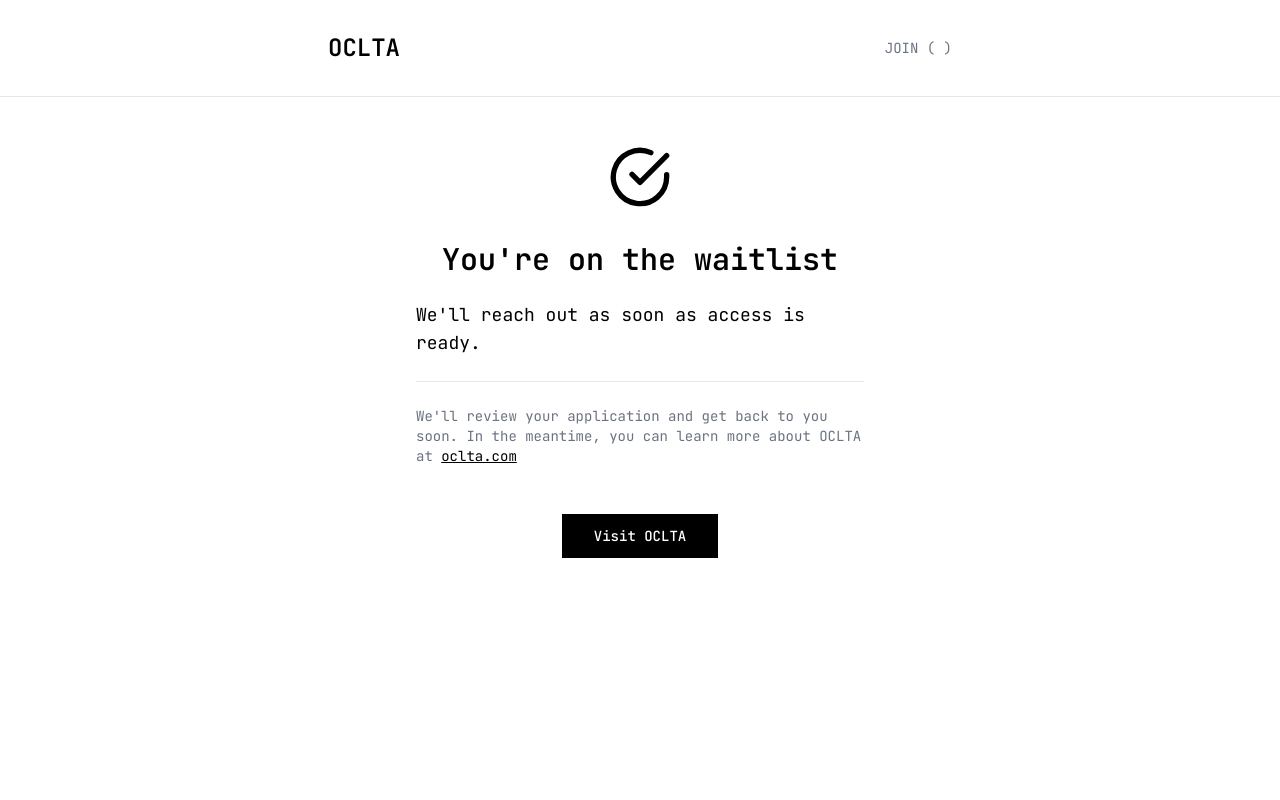
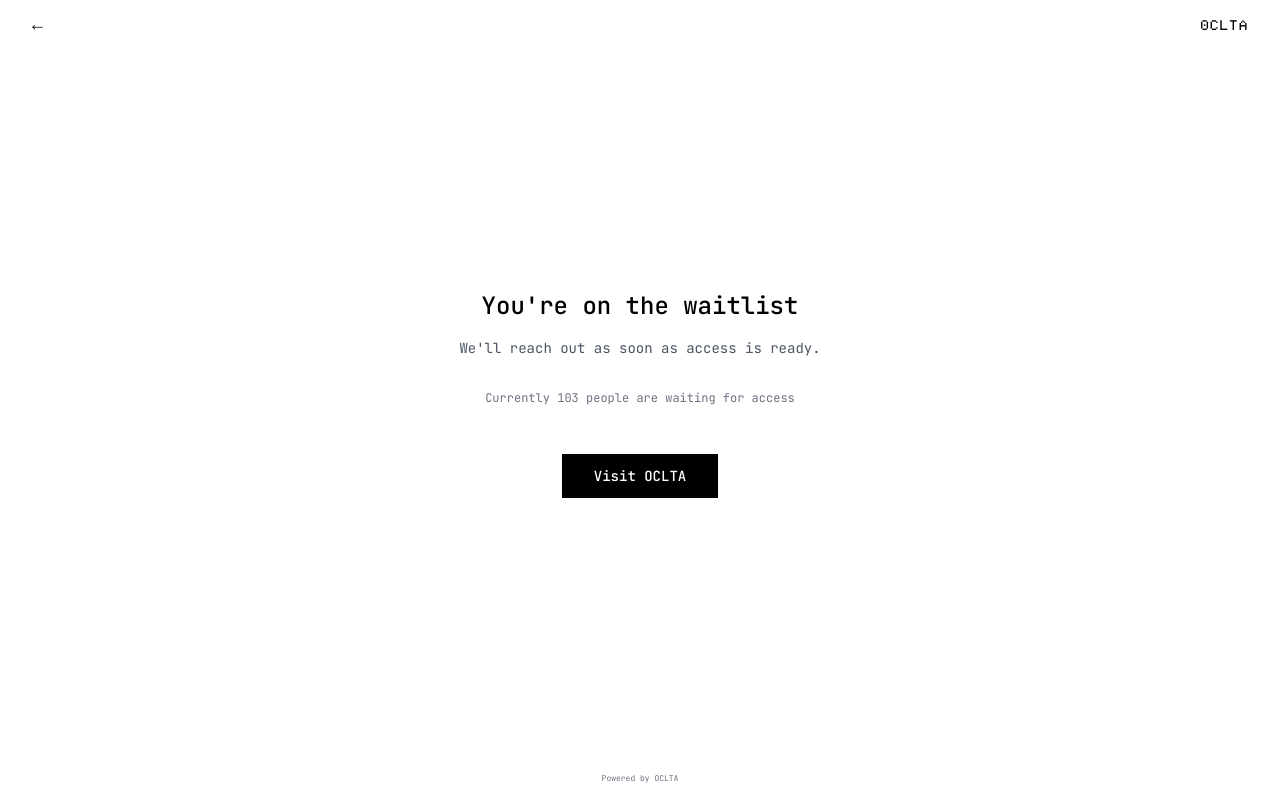
Before and after one commit to welcmhome/oclta-apply, a Next.js app: page /join/success in a window 1280 px wide. Built offline with nearby package versions, Linux system fonts and the light colour scheme.

Commit message:
Redesign success page to match main form's minimalist aesthetic

```diff
--- a/app/join/success/page.tsx
+++ b/app/join/success/page.tsx
@@ -1,58 +1,54 @@
 'use client'
 
 import { useSearchParams } from 'next/navigation'
-import { CheckCircle } from 'lucide-react'
 
 export default function SuccessPage() {
   const searchParams = useSearchParams()
   const waitlistCount = searchParams.get('count') || '103'
 
   return (
-    <div className="min-h-screen bg-oclta-white">
-      {/* Header */}
-      <div className="border-b border-gray-200">
-        <div className="max-w-2xl mx-auto px-6 py-8">
-          <div className="flex items-center justify-between">
-            <div className="text-2xl font-semibold">OCLTA</div>
-            <div className="text-sm text-gray-500">JOIN ( )</div>
-          </div>
-        </div>
-      </div>
+    <div className="min-h-screen bg-oclta-white flex flex-col">
+      {/* Back Arrow */}
+      <a
+        href="https://group.oclta.com/login"
+        className="absolute top-4 left-8 text-oclta-black hover:text-gray-600 transition-colors"
+        style={{
+          fontFamily: 'monospace',
+          fontSize: '18px',
+          lineHeight: '1',
+          imageRendering: 'pixelated',
+          textRendering: 'optimizeSpeed'
+        }}
+      >
+        ←
+      </a>
+
+      {/* OCLTA Logo */}
+      <a
+        href="https://oclta.com"
+        className="absolute top-4 right-8 oclta-title text-oclta-black hover:text-gray-600 transition-colors"
+      >
+        OCLTA
+      </a>
 
       {/* Main Content */}
-      <div className="max-w-2xl mx-auto px-6 py-12">
+      <div className="max-w-2xl mx-auto px-4 sm:px-6 py-8 pt-16 flex-1 flex flex-col justify-center">
+        {/* Success Message */}
         <div className="text-center">
-          {/* Success Icon */}
-          <div className="mb-8">
-            <CheckCircle className="w-16 h-16 text-oclta-black mx-auto" />
-          </div>
+          <h1 className="text-xl sm:text-2xl font-medium mb-4 text-oclta-black">
+            You're on the waitlist
+          </h1>
 
-          {/* Success Message */}
-          <h1 className="text-3xl font-semibold mb-6">You're on the waitlist</h1>
-
-          <div className="space-y-6 text-left max-w-md mx-auto">
-            <p className="text-lg">
+          <p className="text-sm text-gray-600 mb-8">
             We'll reach out as soon as access is ready.
           </p>
 
-            <div className="pt-6 border-t border-gray-200">
-              <p className="text-sm text-gray-500">
-                We'll review your application and get back to you soon.
-                In the meantime, you can learn more about OCLTA at{' '}
-                <a
-                  href="https://oclta.com"
-                  className="text-oclta-black underline hover:no-underline"
-                  target="_blank"
-                  rel="noopener noreferrer"
-                >
-                  oclta.com
-                </a>
-              </p>
-            </div>
+          {/* Waitlist Count */}
+          <div className="text-xs text-gray-500 mb-12">
+            Currently {waitlistCount} people are waiting for access
           </div>
 
           {/* Action Button */}
-          <div className="mt-12">
           <a
             href="https://oclta.com"
             className="btn-primary inline-block"
@@ -61,6 +57,12 @@
           </a>
         </div>
       </div>
+
+      {/* Footer */}
+      <div className="flex justify-center py-4">
+        <div className="text-[8px] text-gray-500 font-mono">
+          Powered by OCLTA
+        </div>
       </div>
     </div>
   )
```
Lines whose indentation alone changed are shown as unchanged.
